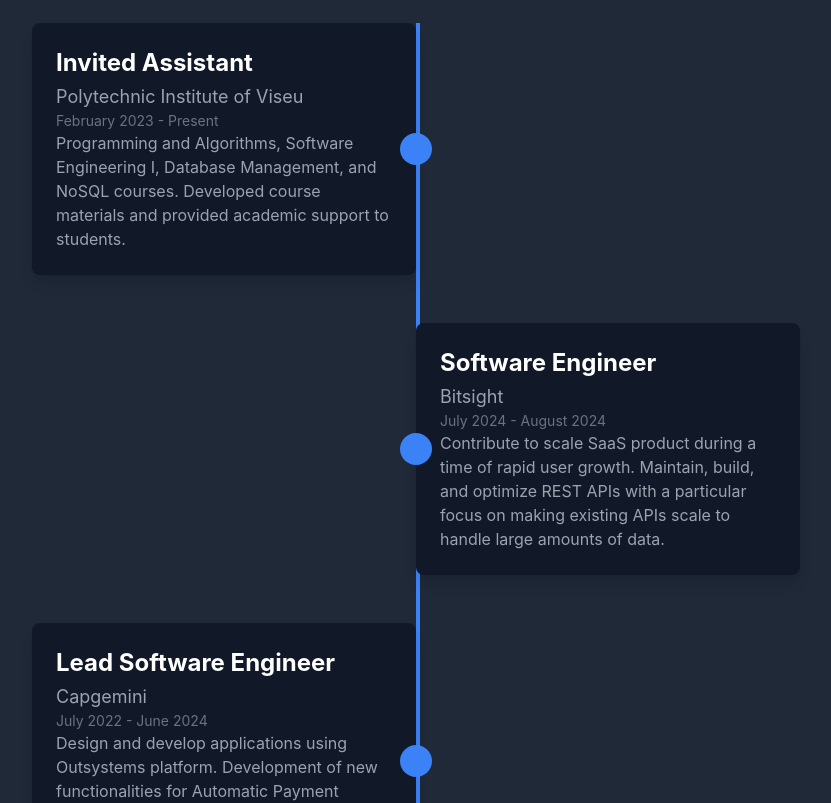
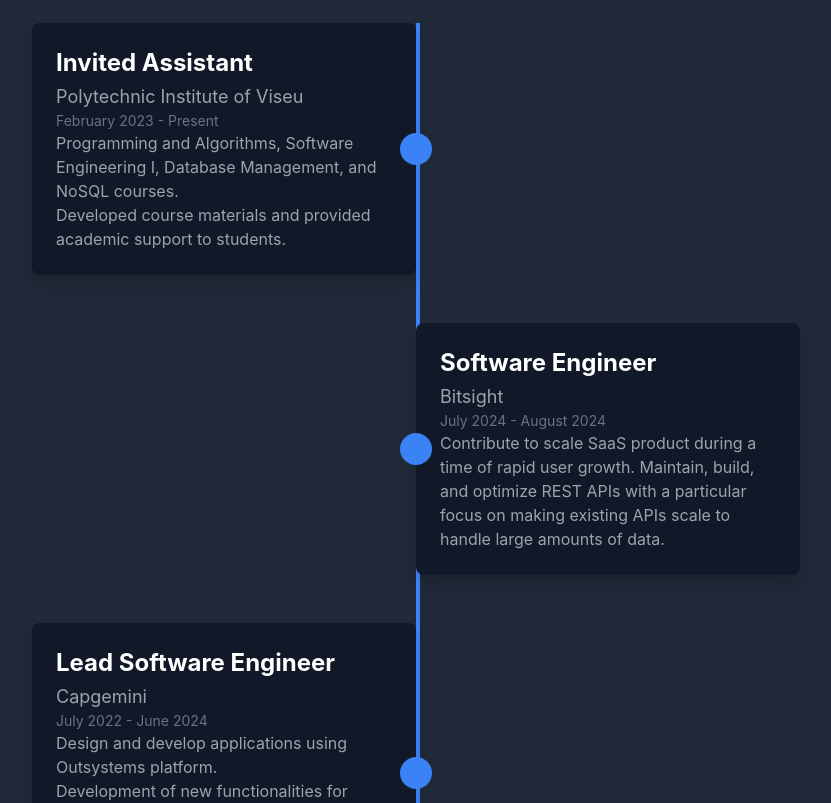
Before and after one commit to ManuelCLopes/Portfolio, a React (Create React App) app: page / in a window 1280 px wide. Shown: the part 2600-3403 px from the top of the page, without its empty margins (224-1055 px from the left). Built offline with nearby package versions, Linux system fonts and the light colour scheme.

Commit message:
Update Experience section responsiveness

```diff
--- a/src/components/Experience.js
+++ b/src/components/Experience.js
@@ -35,20 +35,27 @@
 
 const Experience = () => {
   return (
-    <div className="p-12 bg-gray-800 text-white">
-      <h2 className="text-5xl font-bold mb-8 text-center">Experience</h2>
+    <div className="p-6 md:p-12 bg-gray-800 text-white">
+      <h2 className="text-3xl md:text-5xl font-bold mb-8 text-center">Experience</h2>
       <div className="relative">
-        <div className="absolute left-1/2 w-1 bg-blue-500 h-full"></div>
-        <div className="space-y-12 max-w-3xl mx-auto">
+        {/* Central line */}
+        <div className="hidden md:block absolute left-1/2 w-1 bg-blue-500 h-full"></div>
+        <div className="space-y-8 md:space-y-12 max-w-3xl mx-auto">
           {experience.map((exp, idx) => (
-            <div key={exp.company} className={`relative flex items-center ${idx % 2 === 0 ? 'justify-start' : 'justify-end'}`}>
-              <div className={`w-1/2 p-6 bg-gray-900 rounded-lg shadow-lg`}>
-                <h3 className="text-2xl font-bold mb-1">{exp.role}</h3>
+            <div
+              key={exp.company}
+              className={`relative flex flex-col md:flex-row items-center ${
+                idx % 2 === 0 ? 'md:justify-start' : 'md:justify-end'
+              }`}
+            >
+              <div className="md:w-1/2 w-full p-4 md:p-6 bg-gray-900 rounded-lg shadow-lg">
+                <h3 className="text-xl md:text-2xl font-bold mb-1">{exp.role}</h3>
                 <p className="text-lg text-gray-400">{exp.company}</p>
                 <p className="text-sm text-gray-500">{exp.date}</p>
-                <p className="text-gray-400">{exp.details}</p>
+                <p className="text-gray-400 whitespace-pre-line">{exp.details}</p>
               </div>
-              <div className="absolute left-1/2 transform -translate-x-1/2 h-8 w-8 bg-blue-500 rounded-full"></div>
+              {/* Blue dot for timeline */}
+              <div className="hidden md:block absolute left-1/2 transform -translate-x-1/2 h-8 w-8 bg-blue-500 rounded-full"></div>
             </div>
           ))}
         </div>
```
